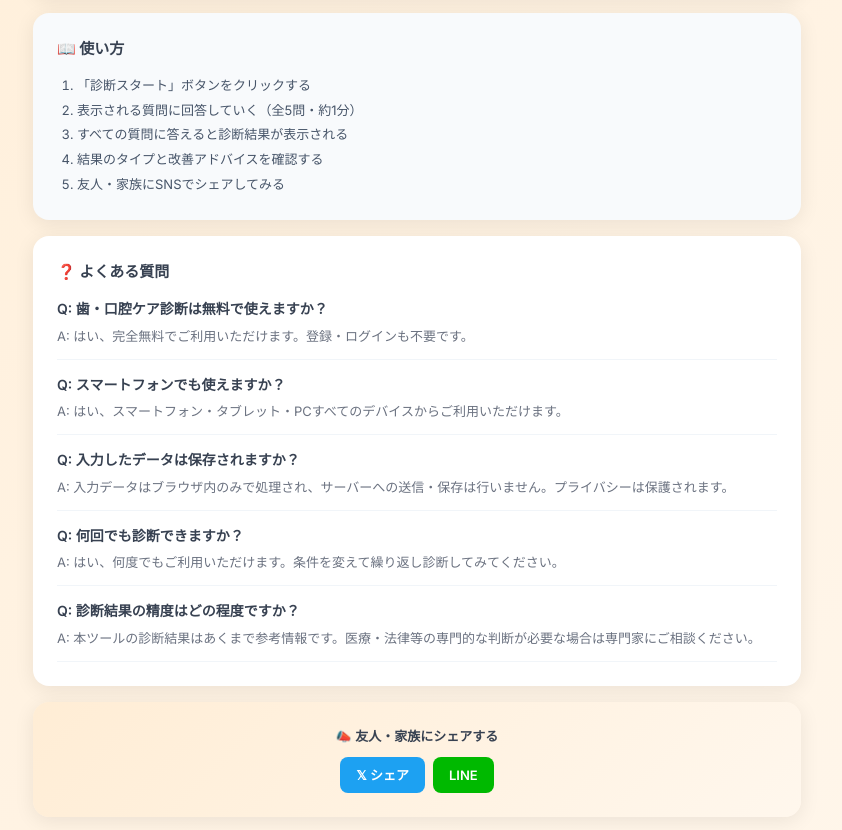
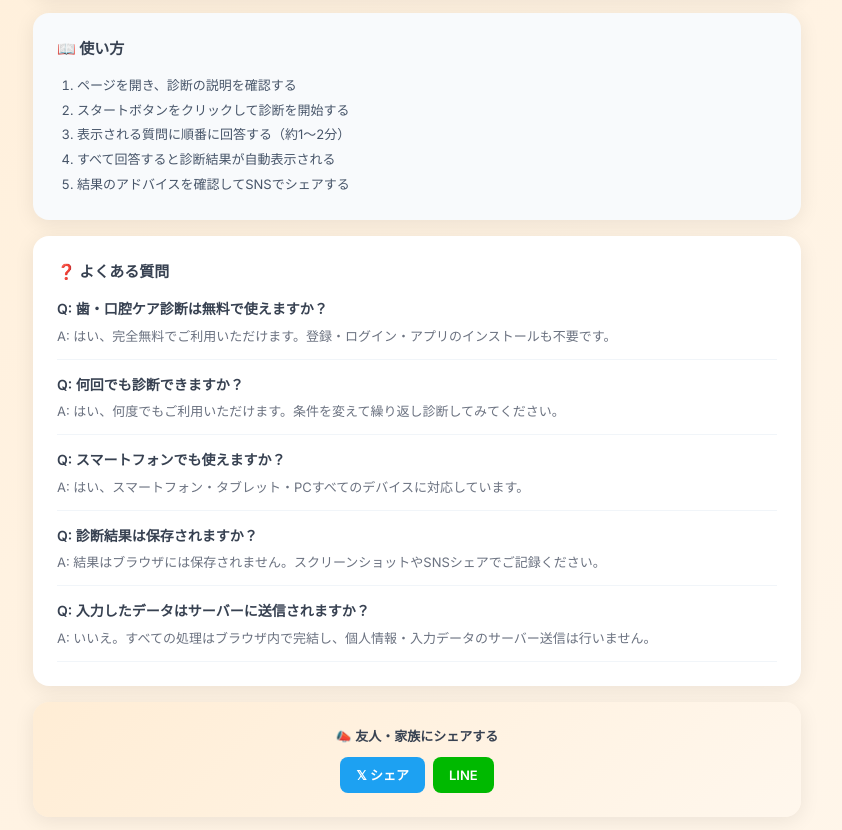
Before and after one commit to appadaycreator/oral-care-advisor, a plain HTML site: page index.html in a window 1280 px wide. Shown: the part 692-1522 px from the top of the page, without its empty margins (223-1065 px from the left). Drawn offline with Linux system fonts and the light colour scheme.

Commit message:
improve: PDCA自動改善 2026-05-25

```diff
--- a/index.html
+++ b/index.html
@@ -27,7 +27,7 @@
     <!-- AdSense -->
     <script async src="https://pagead2.googlesyndication.com/pagead/js/adsbygoogle.js?client=ca-pub-8427583028015858" crossorigin="anonymous"></script>
     <script type="application/ld+json">{"@context":"https://schema.org","@type":"WebApplication","name":"歯・口腔ケア診断","description":"歯磨きの習慣・症状・歯の悩みから最適な口腔ケアグッズと歯科受診の目安を診断。登録不要・完全無料でご利用いただけます。","url":"https://appadaycreator.com/oral-care-advisor/","applicationCategory":"UtilityApplication","operatingSystem":"Any","inLanguage":"ja","offers":{"@type":"Offer","price":"0","priceCurrency":"JPY"},"author":{"@type":"Organization","name":"AppADayCreator","url":"https://appadaycreator.com/"}}</script>
-    <script type="application/ld+json">{"@context": "https://schema.org", "@type": "FAQPage", "mainEntity": [{"@type": "Question", "name": "歯・口腔ケア診断は無料で使えますか？", "acceptedAnswer": {"@type": "Answer", "text": "はい、完全無料でご利用いただけます。登録・ログインも不要です。"}}, {"@type": "Question", "name": "スマートフォンでも使えますか？", "acceptedAnswer": {"@type": "Answer", "text": "はい、スマートフォン・タブレット・PCすべてのデバイスからご利用いただけます。"}}, {"@type": "Question", "name": "入力したデータは保存されますか？", "acceptedAnswer": {"@type": "Answer", "text": "入力データはブラウザ内のみで処理され、サーバーへの送信・保存は行いません。プライバシーは保護されます。"}}, {"@type": "Question", "name": "何回でも診断できますか？", "acceptedAnswer": {"@type": "Answer", "text": "はい、何度でもご利用いただけます。条件を変えて繰り返し診断してみてください。"}}, {"@type": "Question", "name": "診断結果の精度はどの程度ですか？", "acceptedAnswer": {"@type": "Answer", "text": "本ツールの診断結果はあくまで参考情報です。医療・法律等の専門的な判断が必要な場合は専門家にご相談ください。"}}]}</script>
+    <script type="application/ld+json">{"@context": "https://schema.org", "@type": "FAQPage", "mainEntity": [{"@type": "Question", "name": "歯・口腔ケア診断は無料で使えますか？", "acceptedAnswer": {"@type": "Answer", "text": "はい、完全無料でご利用いただけます。登録・ログイン・アプリのインストールも不要です。"}}, {"@type": "Question", "name": "何回でも診断できますか？", "acceptedAnswer": {"@type": "Answer", "text": "はい、何度でもご利用いただけます。条件を変えて繰り返し診断してみてください。"}}, {"@type": "Question", "name": "スマートフォンでも使えますか？", "acceptedAnswer": {"@type": "Answer", "text": "はい、スマートフォン・タブレット・PCすべてのデバイスに対応しています。"}}, {"@type": "Question", "name": "診断結果は保存されますか？", "acceptedAnswer": {"@type": "Answer", "text": "結果はブラウザには保存されません。スクリーンショットやSNSシェアでご記録ください。"}}, {"@type": "Question", "name": "入力したデータはサーバーに送信されますか？", "acceptedAnswer": {"@type": "Answer", "text": "いいえ。すべての処理はブラウザ内で完結し、個人情報・入力データのサーバー送信は行いません。"}}]}</script>
     <style>
         * { margin: 0; padding: 0; box-sizing: border-box; }
         body { font-family: 'Inter', 'Noto Sans JP', sans-serif; background: linear-gradient(135deg, #FFEDD5 0%, #FFF7ED 100%); min-height: 100vh; color: #333; line-height: 1.6; }
@@ -105,11 +105,11 @@
         <div class="card" style="margin-top:8px;background:#f8fafc;">
             <h2 style="font-size:15px;font-weight:700;margin-bottom:12px;color:#374151;">📖 使い方</h2>
             <ol style="padding-left:20px;font-size:13px;color:#475569;line-height:1.9;">
-                <li>「診断スタート」ボタンをクリックする</li>
-                <li>表示される質問に回答していく（全5問・約1分）</li>
-                <li>すべての質問に答えると診断結果が表示される</li>
-                <li>結果のタイプと改善アドバイスを確認する</li>
-                <li>友人・家族にSNSでシェアしてみる</li>
+                <li>ページを開き、診断の説明を確認する</li>
+                <li>スタートボタンをクリックして診断を開始する</li>
+                <li>表示される質問に順番に回答する（約1〜2分）</li>
+                <li>すべて回答すると診断結果が自動表示される</li>
+                <li>結果のアドバイスを確認してSNSでシェアする</li>
             </ol>
         </div>
 
@@ -119,23 +119,23 @@
             <div style="display:flex;flex-direction:column;gap:14px;">
             <div style="border-bottom:1px solid #f1f5f9;padding-bottom:12px;">
               <p style="font-size:14px;font-weight:600;color:#374151;margin-bottom:4px;">Q: 歯・口腔ケア診断は無料で使えますか？</p>
-              <p style="font-size:13px;color:#6b7280;line-height:1.7;">A: はい、完全無料でご利用いただけます。登録・ログインも不要です。</p>
-            </div>
-            <div style="border-bottom:1px solid #f1f5f9;padding-bottom:12px;">
-              <p style="font-size:14px;font-weight:600;color:#374151;margin-bottom:4px;">Q: スマートフォンでも使えますか？</p>
-              <p style="font-size:13px;color:#6b7280;line-height:1.7;">A: はい、スマートフォン・タブレット・PCすべてのデバイスからご利用いただけます。</p>
-            </div>
-            <div style="border-bottom:1px solid #f1f5f9;padding-bottom:12px;">
-              <p style="font-size:14px;font-weight:600;color:#374151;margin-bottom:4px;">Q: 入力したデータは保存されますか？</p>
-              <p style="font-size:13px;color:#6b7280;line-height:1.7;">A: 入力データはブラウザ内のみで処理され、サーバーへの送信・保存は行いません。プライバシーは保護されます。</p>
+              <p style="font-size:13px;color:#6b7280;line-height:1.7;">A: はい、完全無料でご利用いただけます。登録・ログイン・アプリのインストールも不要です。</p>
             </div>
             <div style="border-bottom:1px solid #f1f5f9;padding-bottom:12px;">
               <p style="font-size:14px;font-weight:600;color:#374151;margin-bottom:4px;">Q: 何回でも診断できますか？</p>
               <p style="font-size:13px;color:#6b7280;line-height:1.7;">A: はい、何度でもご利用いただけます。条件を変えて繰り返し診断してみてください。</p>
             </div>
             <div style="border-bottom:1px solid #f1f5f9;padding-bottom:12px;">
-              <p style="font-size:14px;font-weight:600;color:#374151;margin-bottom:4px;">Q: 診断結果の精度はどの程度ですか？</p>
-              <p style="font-size:13px;color:#6b7280;line-height:1.7;">A: 本ツールの診断結果はあくまで参考情報です。医療・法律等の専門的な判断が必要な場合は専門家にご相談ください。</p>
+              <p style="font-size:14px;font-weight:600;color:#374151;margin-bottom:4px;">Q: スマートフォンでも使えますか？</p>
+              <p style="font-size:13px;color:#6b7280;line-height:1.7;">A: はい、スマートフォン・タブレット・PCすべてのデバイスに対応しています。</p>
+            </div>
+            <div style="border-bottom:1px solid #f1f5f9;padding-bottom:12px;">
+              <p style="font-size:14px;font-weight:600;color:#374151;margin-bottom:4px;">Q: 診断結果は保存されますか？</p>
+              <p style="font-size:13px;color:#6b7280;line-height:1.7;">A: 結果はブラウザには保存されません。スクリーンショットやSNSシェアでご記録ください。</p>
+            </div>
+            <div style="border-bottom:1px solid #f1f5f9;padding-bottom:12px;">
+              <p style="font-size:14px;font-weight:600;color:#374151;margin-bottom:4px;">Q: 入力したデータはサーバーに送信されますか？</p>
+              <p style="font-size:13px;color:#6b7280;line-height:1.7;">A: いいえ。すべての処理はブラウザ内で完結し、個人情報・入力データのサーバー送信は行いません。</p>
             </div>
             </div>
         </div>
```
